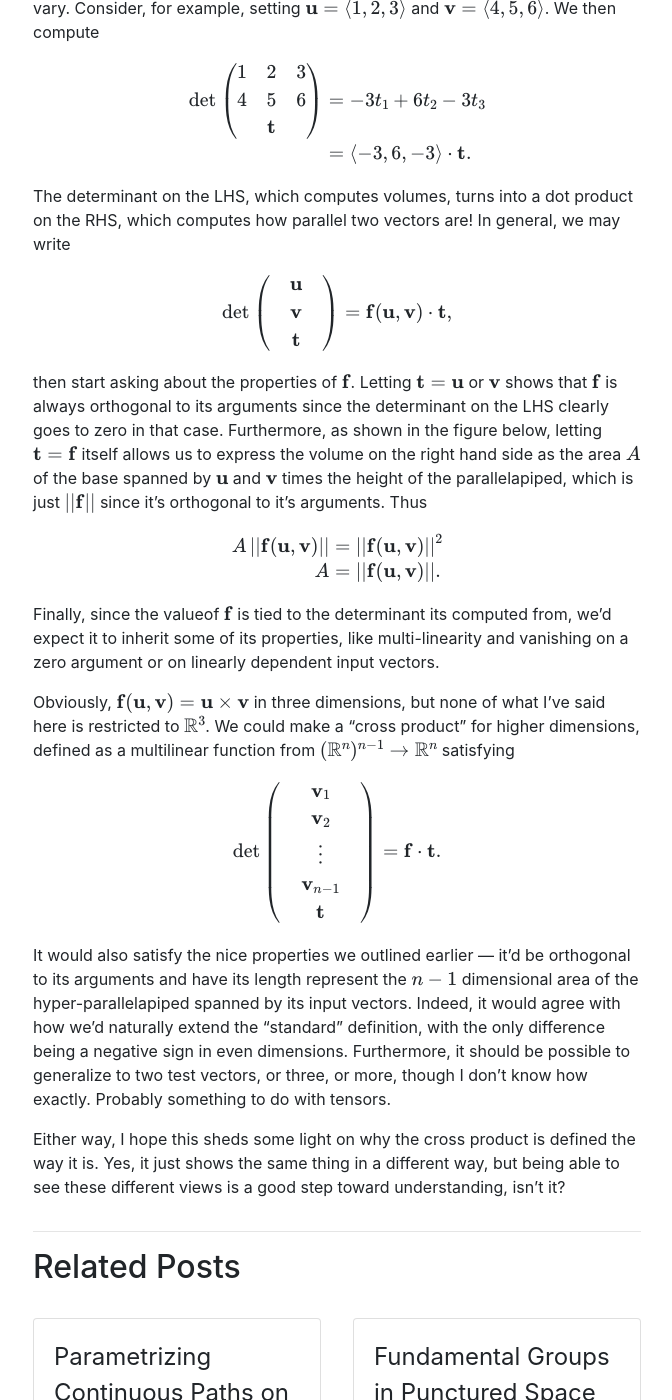
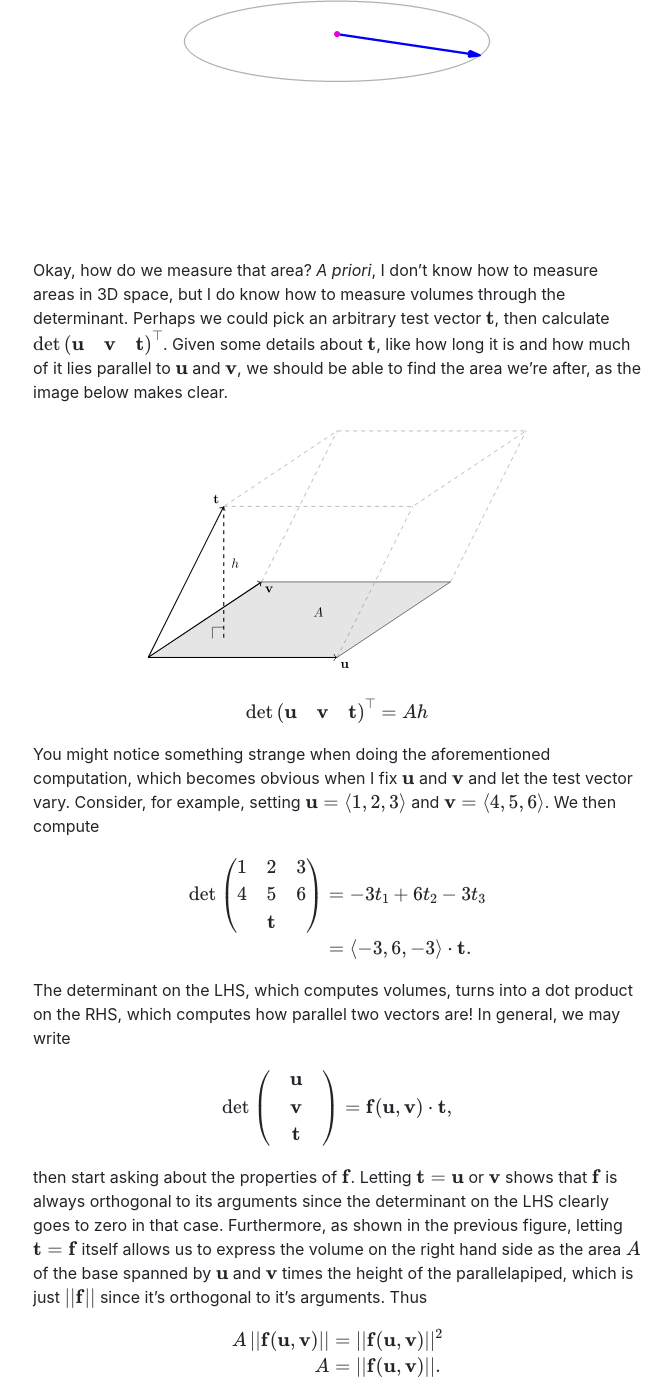
Before and after one commit to ammrat13/ammrat13.github.io, a Jekyll site: the page built from _posts/2020-06-22-cross_product_intuition.md, in a window 1280 px wide and 1400 px high, scrolled down 1159 px. Shown: the whole window, without its empty margins (303-975 px from the left). Built offline with Jekyll 4.4.1, drawn with Linux system fonts in a browser that asks for light colours; nearby versions of some CDN libraries; our own code applies the rules of GitHub Pages for plain Markdown files; some of the changed text lies outside the part shown.

Commit message:
Finished June 22

```diff
--- a/_posts/2020-06-21-cross_product_intuition.md
+++ b/_posts/2020-06-22-cross_product_intuition.md
@@ -32,14 +32,17 @@ So let's try to build this from the ground up. What do we want the cross product
 to mean? We want to be able to measure how perpendicular two vectors
 (@@\mathbf{u}@@ and @@\mathbf{v}@@) are, and we can do this by using as a proxy
 the area of the parallelogram they span, as I think
-[this GIF](https://commons.wikimedia.org/wiki/File:Cross_product.gif) makes
-clear. Okay, how do we measure that area? _A priori_, I don't know how to
+[this GIF](https://commons.wikimedia.org/wiki/File:Cross_product.gif) shows.
+![An animation showing the cross product](/assets/2020/06/22/cross_product_anim.gif)
+Okay, how do we measure that area? _A priori_, I don't know how to
 measure areas in 3D space, but I do know how to measure volumes through the
 determinant.  Perhaps we could pick an arbitrary test vector @@\mathbf{t}@@,
 then calculate @@\det\begin{pmatrix} \mathbf{u} & \mathbf{v} & \mathbf{t}
 \end{pmatrix}^\top@@.  Given some details about @@\mathbf{t}@@, like how long it
 is and how much of it lies parallel to @@\mathbf{u}@@ and @@\mathbf{v}@@, we
 should be able to find the area we're after, as the image below makes clear.
+![The determinant can be computed as base times height](/assets/2020/06/22/det_ah.svg)
+%% \det\begin{pmatrix}\mathbf{u}&\mathbf{v}&\mathbf{t}\end{pmatrix}^\top = Ah %%
 
 You might notice something strange when doing the aforementioned computation,
 which becomes obvious when I fix @@\mathbf{u}@@ and @@\mathbf{v}@@ and let the
@@ -55,7 +58,7 @@ the RHS, which computes how parallel two vectors are! In general, we may write
 then start asking about the properties of @@\mathbf{f}@@. Letting @@\mathbf{t} =
 \mathbf{u}@@ or @@\mathbf{v}@@ shows that @@\mathbf{f}@@ is always orthogonal to
 its arguments since the determinant on the LHS clearly goes to zero in that
-case. Furthermore, as shown in the figure below, letting @@\mathbf{t} =
+case. Furthermore, as shown in the previous figure, letting @@\mathbf{t} =
 \mathbf{f}@@ itself allows us to express the volume on the right hand side as
 the area @@A@@ of the base spanned by @@\mathbf{u}@@ and @@\mathbf{v}@@ times
 the height of the parallelapiped, which is just @@||\mathbf{f}||@@ since it's
```
Also changed, not shown: assets/2020/06/22/cross_product_anim.gif (added), assets/2020/06/22/det_ah.svg (added), 1 other file.
